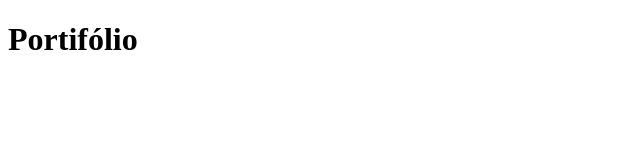
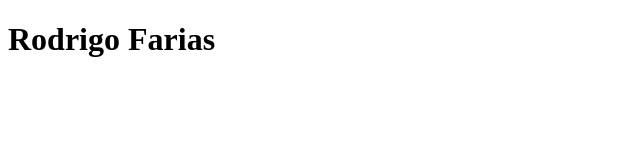
Before and after one commit to Deltadigo/Deltadigo.github.io, a plain HTML site: page index.html in a window 1280 px wide. Shown: the whole page, without its empty margins (0-640 px from the left). Drawn offline with Linux system fonts and the light colour scheme.

Commit message:
Adicionado nome

```diff
--- a/index.html
+++ b/index.html
@@ -5,6 +5,6 @@
     <title>Rodrigo Farias</title>
 </head>
 <body>
-    <h1>Portifólio</h1>
+    <h1>Rodrigo Farias</h1>
 </body>
 </html>
```
